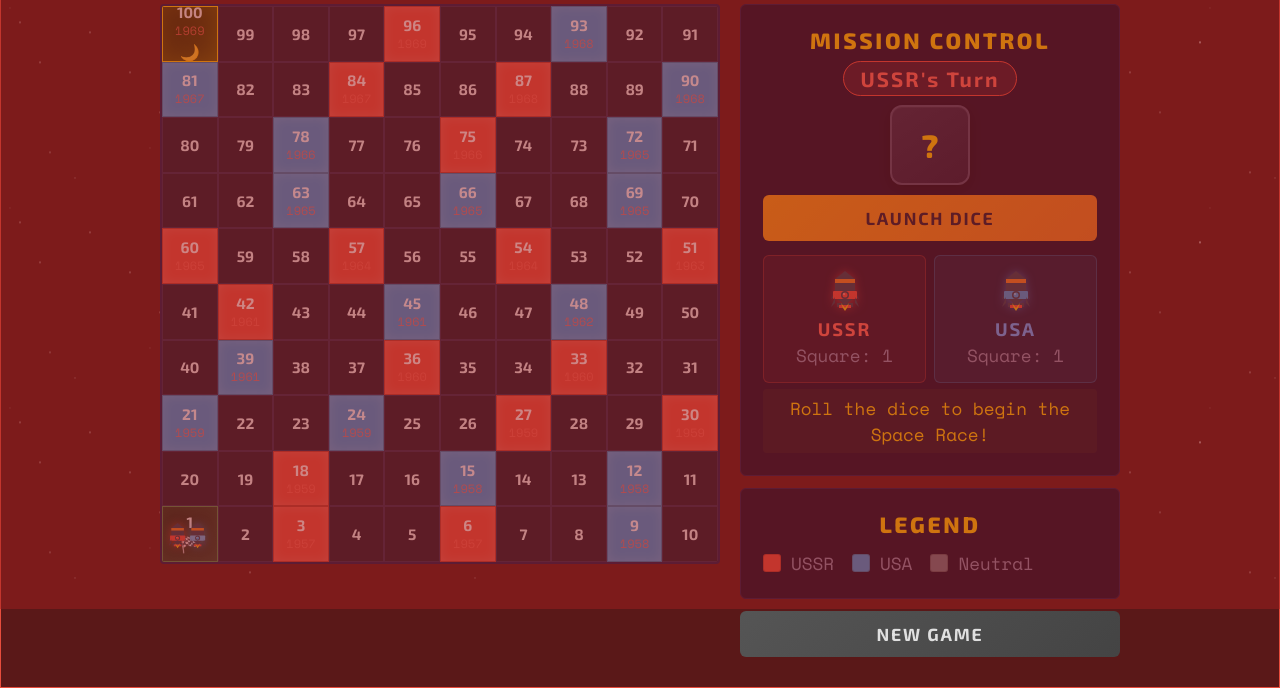
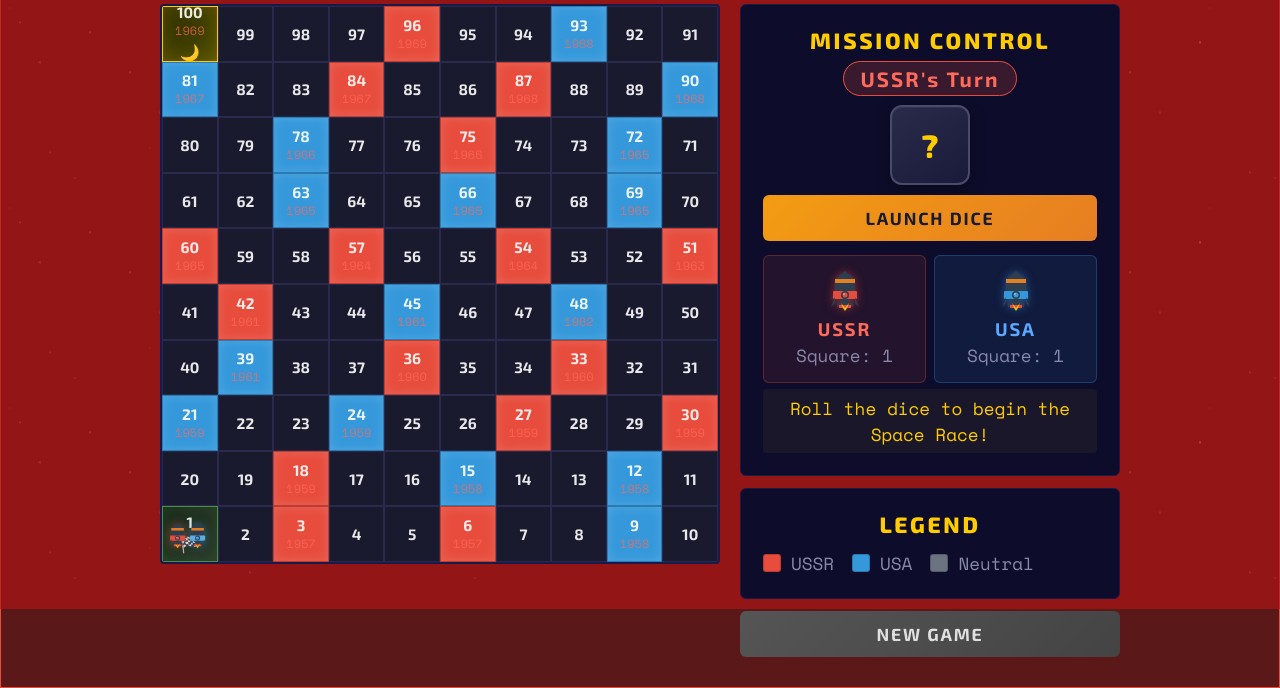
Before and after one commit to CryptoWombat/SR-SNL, a website: page index.html in a window 1280 px wide. Shown: the part 191-879 px from the top of the page. Drawn offline with nearby package versions, Linux system fonts and the light colour scheme; no server answers.

Commit message:
Turn tint: JS-driven, behind content, true red/blue, white numbers

```diff
--- a/game.js
+++ b/game.js
@@ -868,6 +868,14 @@ function updateTurnIndicator() {
       el.className = "turn-usa";
     }
   }
+  const tint = document.getElementById("turn-tint");
+  if (tint) {
+    if (state.currentPlayer === "ussr") {
+      tint.style.background = "rgba(180, 20, 20, 0.65)";
+    } else {
+      tint.style.background = "rgba(20, 50, 180, 0.65)";
+    }
+  }
   document.body.classList.remove("turn-ussr", "turn-usa");
   document.body.classList.add("turn-" + state.currentPlayer);
 }
--- a/index.html
+++ b/index.html
@@ -12,7 +12,7 @@
 <body class="turn-ussr">
   <div id="stars"></div>
   <div id="stars2"></div>
-  <div id="turn-tint" aria-hidden="true"></div>
+  <div id="turn-tint" style="background: rgba(180,20,20,0.65)" aria-hidden="true"></div>
 
   <header>
     <h1>SPACE RACE <span class="heading-sub">- Rockets and Meteors</span></h1>
--- a/style.css
+++ b/style.css
@@ -54,16 +54,8 @@ body.turn-usa {
   width: 100%;
   height: 100%;
   pointer-events: none;
-  z-index: 50;
+  z-index: 0.5;
   transition: background 0.4s ease;
-}
-
-body.turn-ussr #turn-tint {
-  background: rgba(160, 30, 30, 0.5);
-}
-
-body.turn-usa #turn-tint {
-  background: rgba(30, 50, 160, 0.5);
 }
 
 /* Starfield backgrounds */
```
